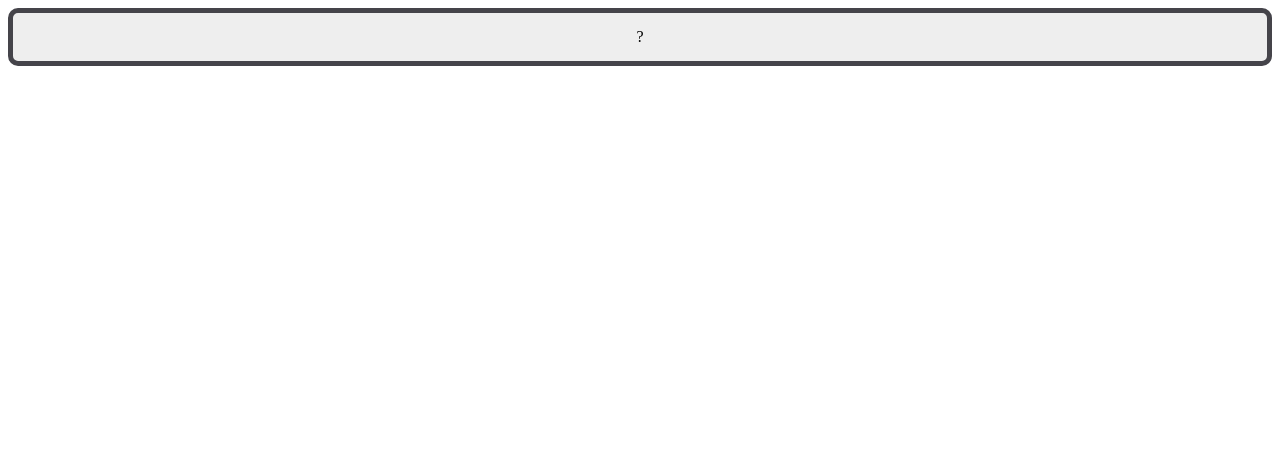
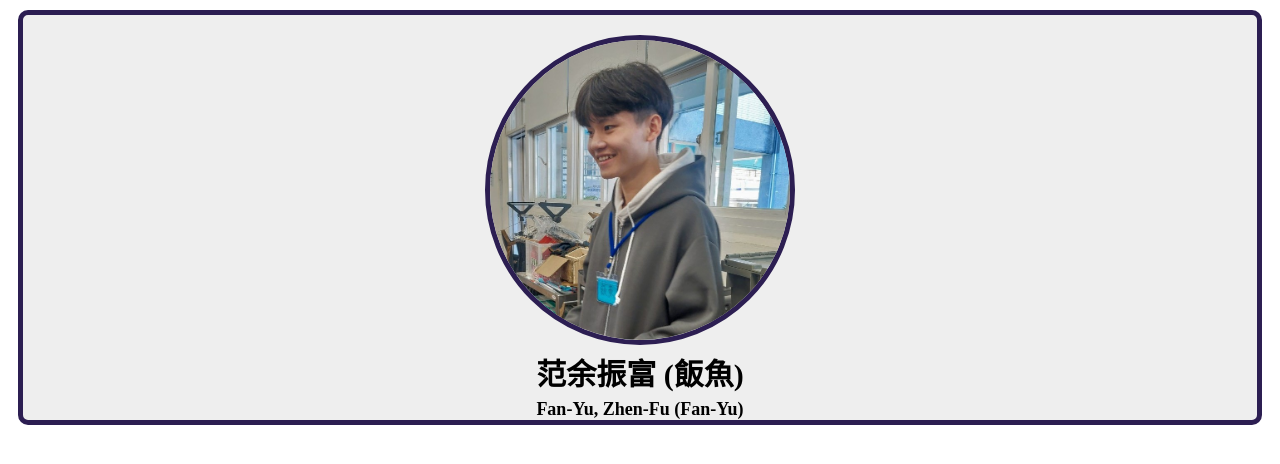
Before and after one commit to fanyuuu2006/fanyu-web, a Next.js app in the folder frontend/: page / in a window 1280 px wide. Shown: the top 464 px of the page. Built offline with nearby package versions, Linux system fonts and the light colour scheme.

Commit message:
feat: Profile 區塊

```diff
--- a/frontend/src/app/page.js
+++ b/frontend/src/app/page.js
@@ -1,10 +1,9 @@
-import { Card } from "@/components/unite/Card";
+import ProfileDiv from "@/components/ProfileDiv";
 
 export default function Index() {
   return (
     <>
-      <Card>?
-      </Card>
+      <ProfileDiv/>
     </>
   );
 }
--- /dev/null
+++ b/frontend/src/components/ProfileDiv.jsx
@@ -0,0 +1,42 @@
+import Image from "next/image";
+import CampPhoto from "@/assets/images/CampPhoto.jpg";
+import Profile from "@/json/Profile.json"
+
+function HeadPhoto() {
+  return (
+    <>
+      <Image
+        src={CampPhoto.src}
+        width={300}
+        height={300}
+        alt="頭像"
+        style={{
+          border: "5px solid #2c1e52",
+          borderRadius: "100%",
+        }}
+      />
+    </>
+  );
+}
+
+function Name() {
+  return (
+    <>
+      <p style={{ fontSize: "30px", fontWeight: "bold", margin: "5px" }}>
+        {`${Profile.Name.Chinese} (${Profile.Nickname.Chinese})`}
+      </p>
+      <p style={{ fontSize: "18px", fontWeight: "bold", margin: "0px" }}>
+      {`${Profile.Name.English} (${Profile.Nickname.English})`}
+      </p>
+    </>
+  );
+}
+
+export default function ProfileDiv() {
+  return (
+    <div className="ProfileDiv">
+      <HeadPhoto />
+      <Name />
+    </div>
+  );
+}
--- a/frontend/src/components/unite/Card.jsx
+++ /dev/null
@@ -1,12 +0,0 @@
-import "@/styles/Card.css";
-
-function Card({className, ...props}){
-    return(
-        <div
-        className="Card"
-        {...props}
-        />
-    );
-}
-
-export {Card};
--- /dev/null
+++ b/frontend/src/json/Profile.json
@@ -0,0 +1,11 @@
+{
+    "Name":{
+        "Chinese": "范余振富",
+        "English": "Fan-Yu, Zhen-Fu"
+    },
+    "Nickname": {
+        "Chinese": "飯魚",
+        "English": "Fan-Yu"
+    },
+    "Birthday": "2006/05/26"
+}
--- a/frontend/src/styles/Card.css
+++ /dev/null
@@ -1,11 +0,0 @@
-.Card{
-    width: auto;
-    height: auto;
-    background-color: #EEEEEE;
-    border: 5px solid #45444a;
-    border-radius: 10px;
-    display: flex;
-    justify-content: center;
-    padding: 15px;
-
-}
--- a/frontend/src/styles/globals.css
+++ b/frontend/src/styles/globals.css
@@ -0,0 +1,17 @@
+.body{
+    height: 100dvh;
+    width: 100dvw;
+}
+
+.ProfileDiv{
+    background-color: #EEEEEE;
+    border: 5px solid #2c1e52;
+    border-radius: 10px;
+    display: flex;
+    flex-direction: column;
+    justify-content: start;
+    align-items: center;
+    margin: 10px;
+    padding-top: 20px;
+    padding-inline: 30px;
+}
```
Also changed, not shown: frontend/src/assets/images/CampPhoto.jpg (renamed from frontend/src/assets/images/CamoPhoto.jpg).
